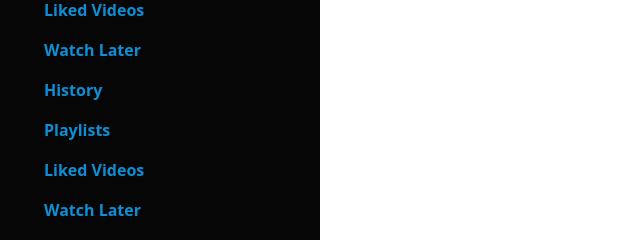
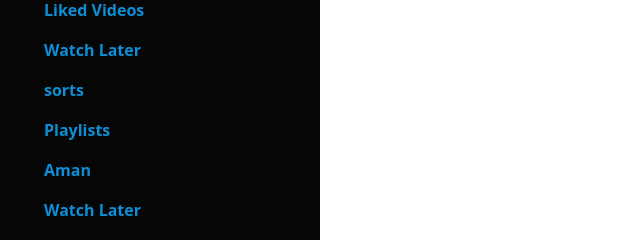
Before and after one commit to TAIHAN86/youtube-clone, a plain HTML site: page index.html in a window 1280 px wide. Shown: the part 407-647 px from the top of the page, 0-640 px from the left. Drawn offline with nearby package versions, Linux system fonts and the light colour scheme.

Commit message:
changes text

```diff
--- a/index.html
+++ b/index.html
@@ -94,9 +94,9 @@
           <li class="list-group-item">Watch Later</li>
         </ul>
         <ul class="list-group" >
-        <li class="list-group-item">History</li>
+        <li class="list-group-item">sorts</li>
         <li class="list-group-item">Playlists</li>
-        <li class="list-group-item">Liked Videos</li>
+        <li class="list-group-item">Aman</li>
         <li class="list-group-item">Watch Later</li>
         </ul>
 
```
Also changed, not shown: 1 other file.
